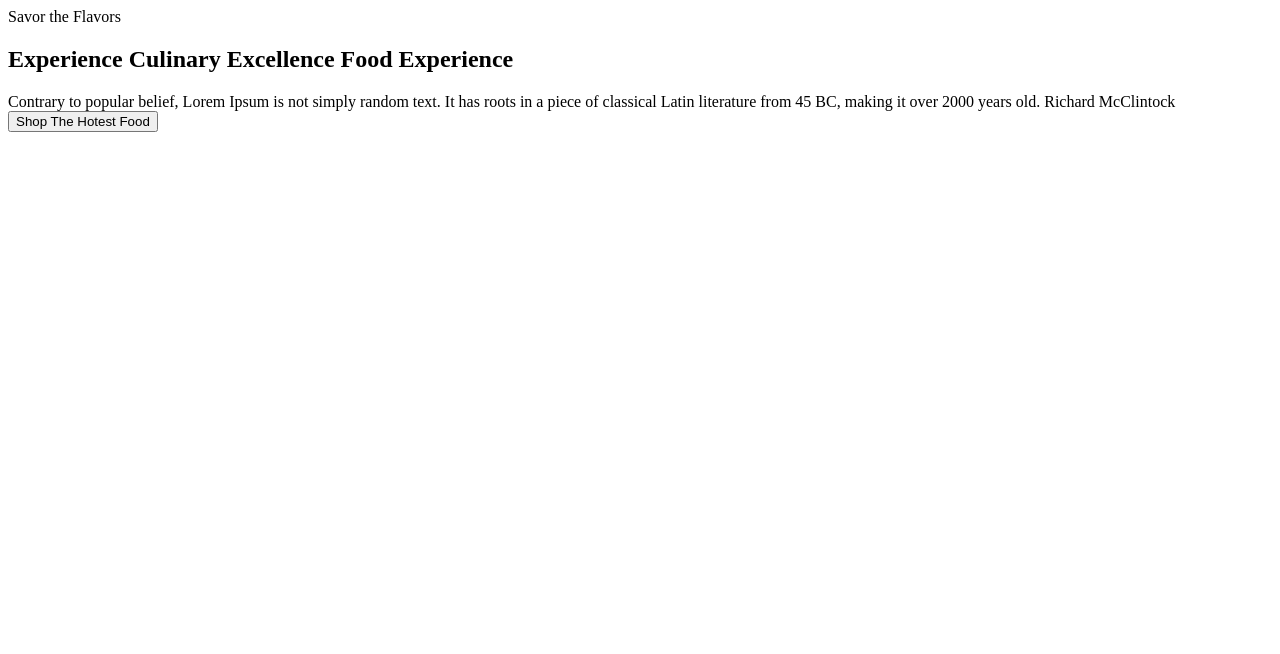
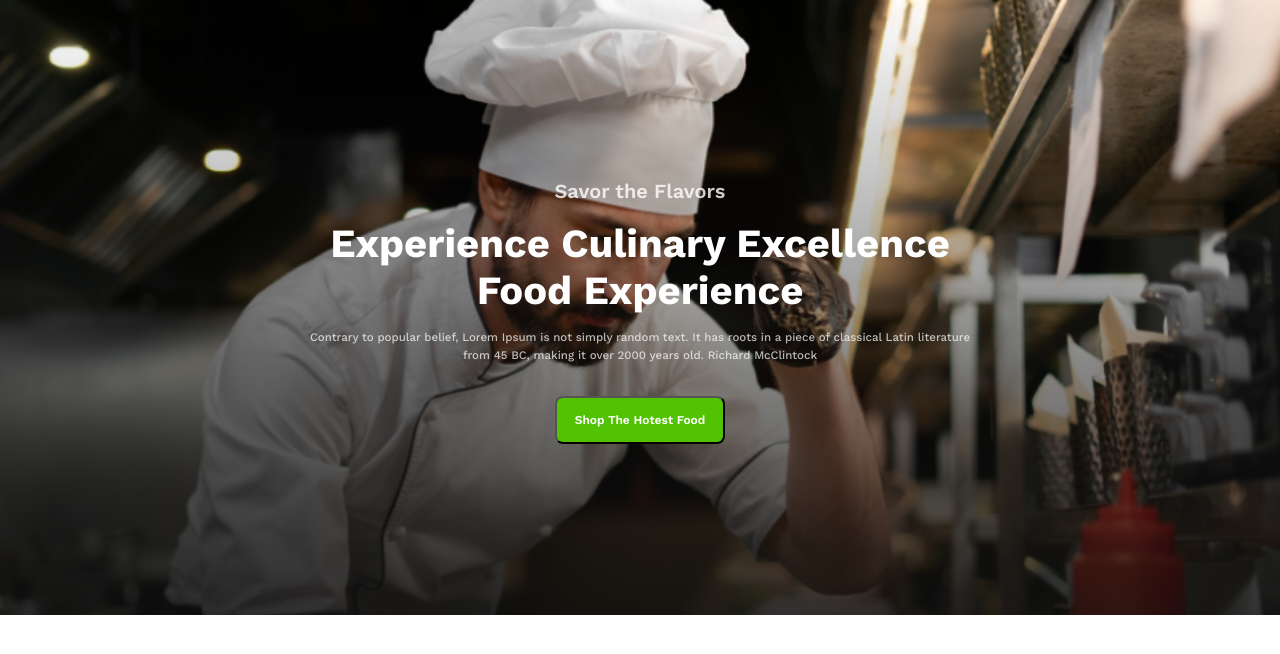
Before and after one commit to uhshuvo/Good-Food-Restaurant, a plain HTML site: page index.html in a window 1280 px wide. Drawn offline with nearby package versions, Linux system fonts and the light colour scheme.

Commit message:
hero section added

```diff
--- a/index.html
+++ b/index.html
@@ -5,19 +5,22 @@
         <meta charset="UTF-8">
         <meta name="viewport" content="width=c:\Projects\projects\food-restaurant-project\assets, initial-scale=1.0">
         <title>Good-Food-Restaurant</title>
+        <link rel="shortcut icon" href="assets/pizza.png" type="image/x-icon">
+        <link rel="stylesheet" href="styles/style.css">
     </head>
 
     <body>
-        <section>
-            <div>
-                <div>Savor the Flavors</div>
+        <section id="hero">
+            <div class="hero-content">
+                <p class="subtitle">Savor the Flavors</p>
+                <h1 class="title">Experience Culinary Excellence Food Experience</h1>
+                <p class="description">Contrary to popular belief, Lorem Ipsum is not simply random text. It has roots
+                    in a piece of
+                    classical Latin literature from 45 BC, making it over 2000 years old. Richard McClintock</p>
+                <div class="btn-container">
+                    <button class="btn">Shop The Hotest Food</button>
+                </div>
             </div>
-            <div>
-                <h1>Experience Culinary Excellence Food Experience</h1>
-            </div>
-            <span>Contrary to popular belief, Lorem Ipsum is not simply random text. It has roots in a piece of
-                classical Latin literature from 45 BC, making it over 2000 years old. Richard McClintock</span>
-            <button>Shop The Hotest Food</button>
         </section>
     </body>
 
--- a/styles/style.css
+++ b/styles/style.css
@@ -0,0 +1,80 @@
+@import url('https://fonts.googleapis.com/css2?family=Work+Sans:ital,wght@0,100..900;1,100..900&display=swap');
+
+
+* {
+    margin: 0;
+    padding: 0;
+    font-family: "Work Sans",
+        sans-serif;
+}
+
+.btn-container {
+    text-align: center;
+}
+
+.btn {
+    padding: 14px 18px 14px 18px;
+    color: rgb(255, 255, 255);
+    font-family: work sans;
+    font-size: 12px;
+    font-weight: 600;
+    line-height: 16px;
+    letter-spacing: 0%;
+    text-align: center;
+    border-radius: 8px;
+    background: rgb(82, 195, 3);
+    cursor: pointer;
+}
+
+#hero {
+    background-color: tomato;
+    background: linear-gradient(0deg, rgb(16, 16, 16) -19.5%,
+            rgba(16, 16, 16, 0) 100%), url(../assets/hero-bg.png);
+    height: 615px;
+    background-repeat: no-repeat;
+    background-size: cover;
+    background-position: center;
+    display: flex;
+    justify-content: center;
+    align-items: center;
+
+}
+
+#hero .hero-content {
+    width: 685px;
+    margin: 0 auto;
+}
+
+#hero .hero-content .subtitle {
+    opacity: 0.8;
+    color: rgb(255, 255, 255);
+    font-family: "Work Sans", sans-serif;
+    font-size: 20px;
+    font-weight: 600;
+    line-height: 38px;
+    letter-spacing: 0%;
+    text-align: center;
+    margin-bottom: 10px;
+}
+
+#hero .hero-content .title {
+    color: rgb(255, 255, 255);
+    font-family: work sans;
+    font-size: 40px;
+    font-weight: 700;
+    letter-spacing: 0%;
+    margin-bottom: 14px;
+    text-align: center;
+}
+
+#hero .hero-content .description {
+    opacity: 0.7;
+    color: rgb(255, 255, 255);
+    font-family: work sans;
+    font-size: 11.5px;
+    font-weight: 500;
+    line-height: 18px;
+    letter-spacing: 0%;
+    text-align: center;
+    margin-bottom: 32px;
+}
```
